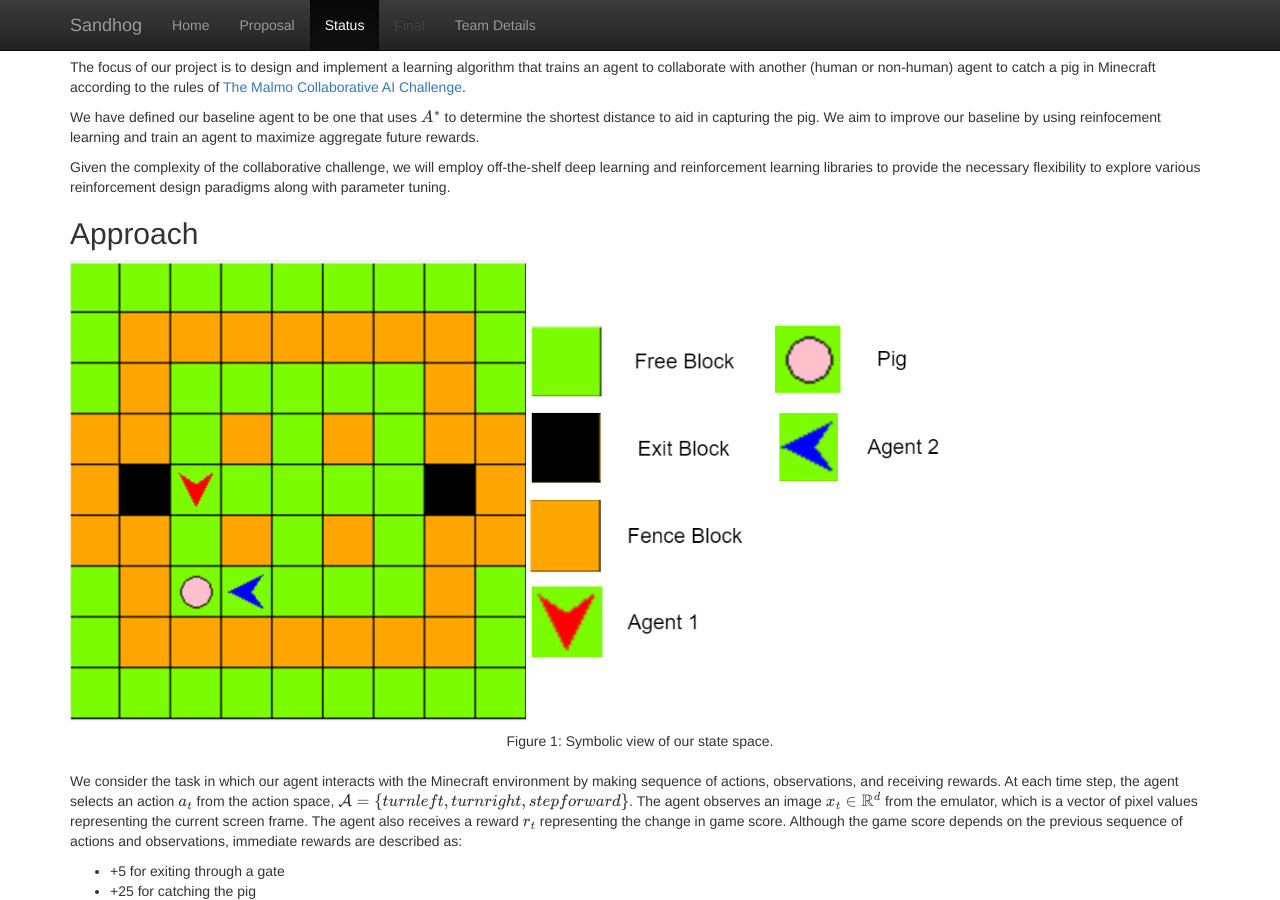
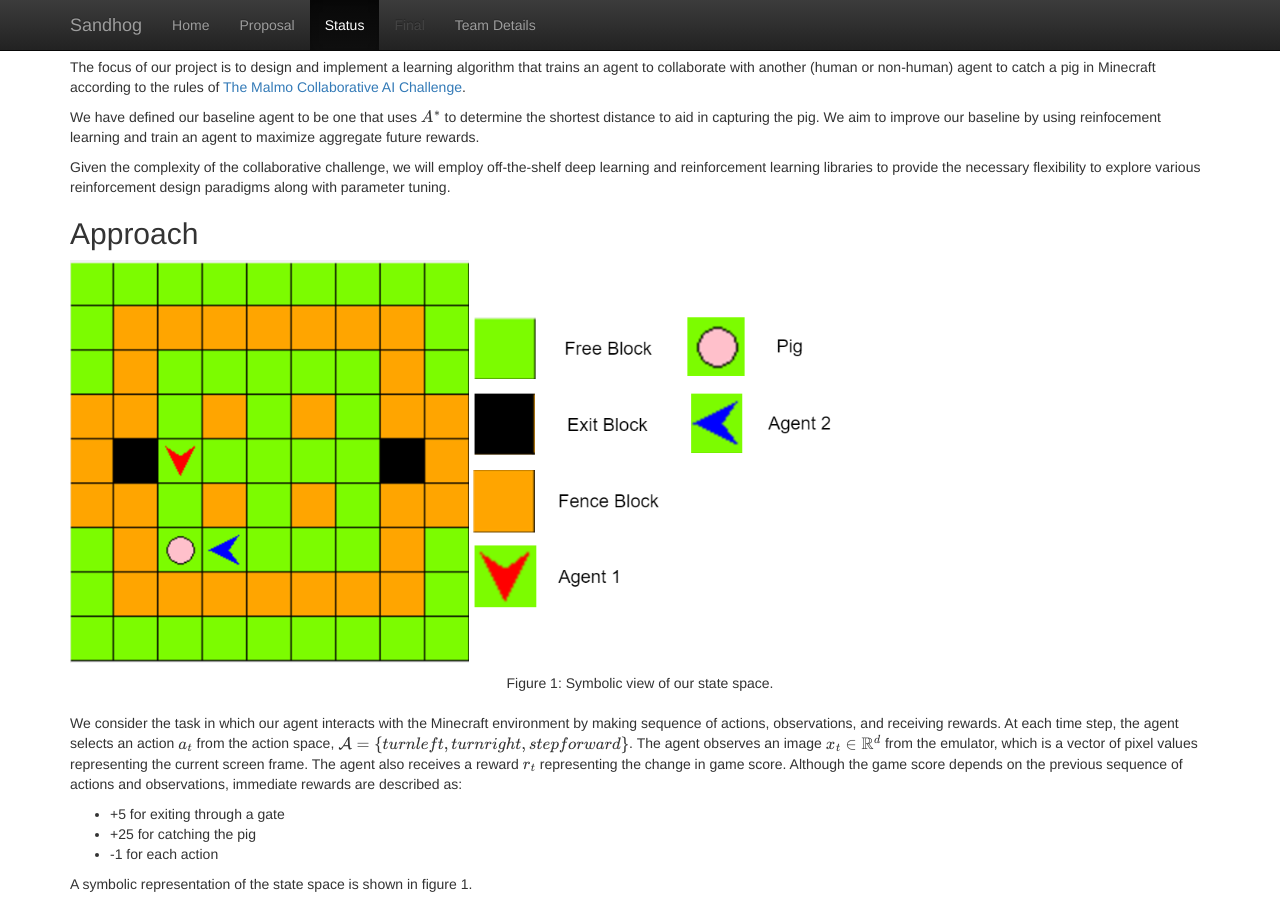
Before and after one commit to hfloresr/Sandhog, a Jekyll site: the page built from docs/status.md, in a window 1280 px wide and 900 px high, scrolled down 704 px. Built offline with Jekyll 4.4.1, drawn with Linux system fonts in a browser that asks for light colours; formulas are drawn with MathJax 3.

Commit message:
Update status.md

```diff
--- a/docs/status.md
+++ b/docs/status.md
@@ -16,8 +16,8 @@ Given the complexity of the collaborative challenge, we will employ off-the-shel
 
 ## Approach
 
-![Alt text](results/state_space.PNG){:height="40%" width="40%"}
-![Alt text](results/labels.png){:height="40%" width="40%"}
+![Alt text](results/state_space.PNG){:height="35%" width="35%"}
+![Alt text](results/labels.png){:height="35%" width="35%"}
 <center>Figure 1: Symbolic view of our state space.</center>
 
 <br>
```
